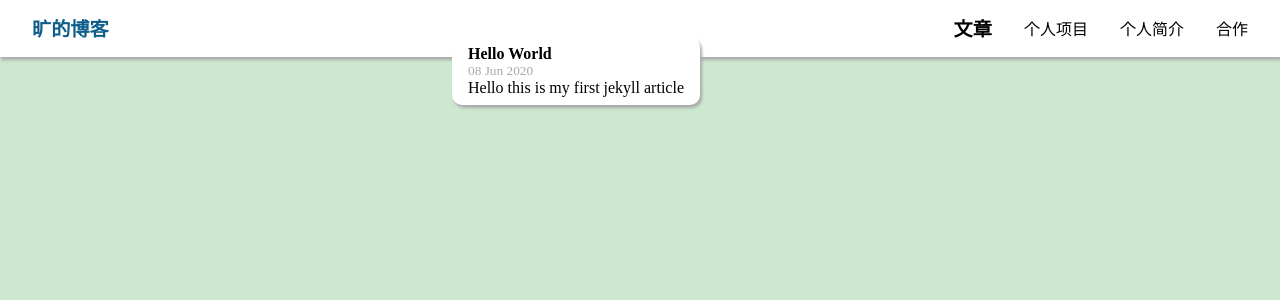
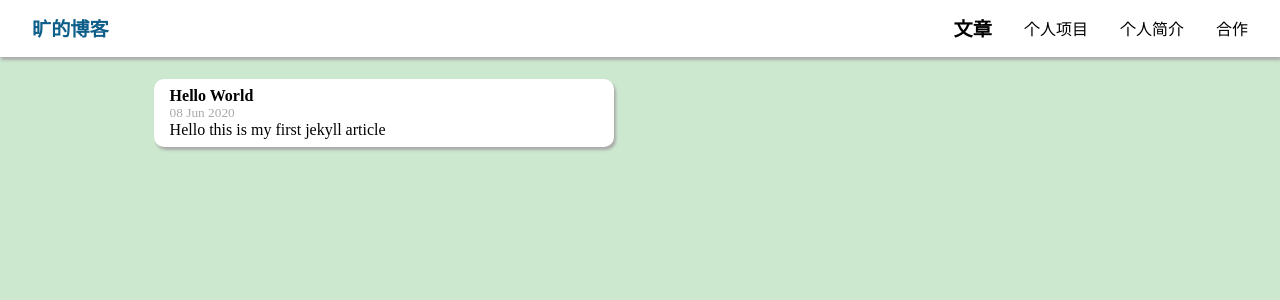
Before and after one commit to yankuang608/yankuang608.github.io, a Jekyll site: the page built from index.html, in a window 1280 px wide. Shown: the top 300 px of the page. Built offline with Jekyll 4.4.1, drawn with Linux system fonts in a browser that asks for light colours.

Commit message:
Update style.css

```diff
--- a/css/style.css
+++ b/css/style.css
@@ -141,11 +141,10 @@ a{
 .card-container{
     display: flex;
     padding: 0.6rem 0;
-    width: 55vw;
-    justify-content: center;
+    width: 60%;
     flex-direction: column;
     align-items: center;
-
+    position: relative;
 }
 
 .ripple-card{
@@ -153,9 +152,9 @@ a{
     background-color: #FFFFFF;
     text-decoration-line: none;
     margin-bottom: 1em;
+    width: 100%;
     outline: none;
 
-    width: max-content;
     padding: 0.5rem 1rem;
     border-radius: 10px;
     position: absolute;
@@ -225,10 +224,7 @@ a{
     }
 
     .ripple-card{
+        width: 60%;
         box-shadow: 2px 3px 3px #aaa;
     }
-
-    .card-container{
-        width: 90%;
-    }
 }
```
